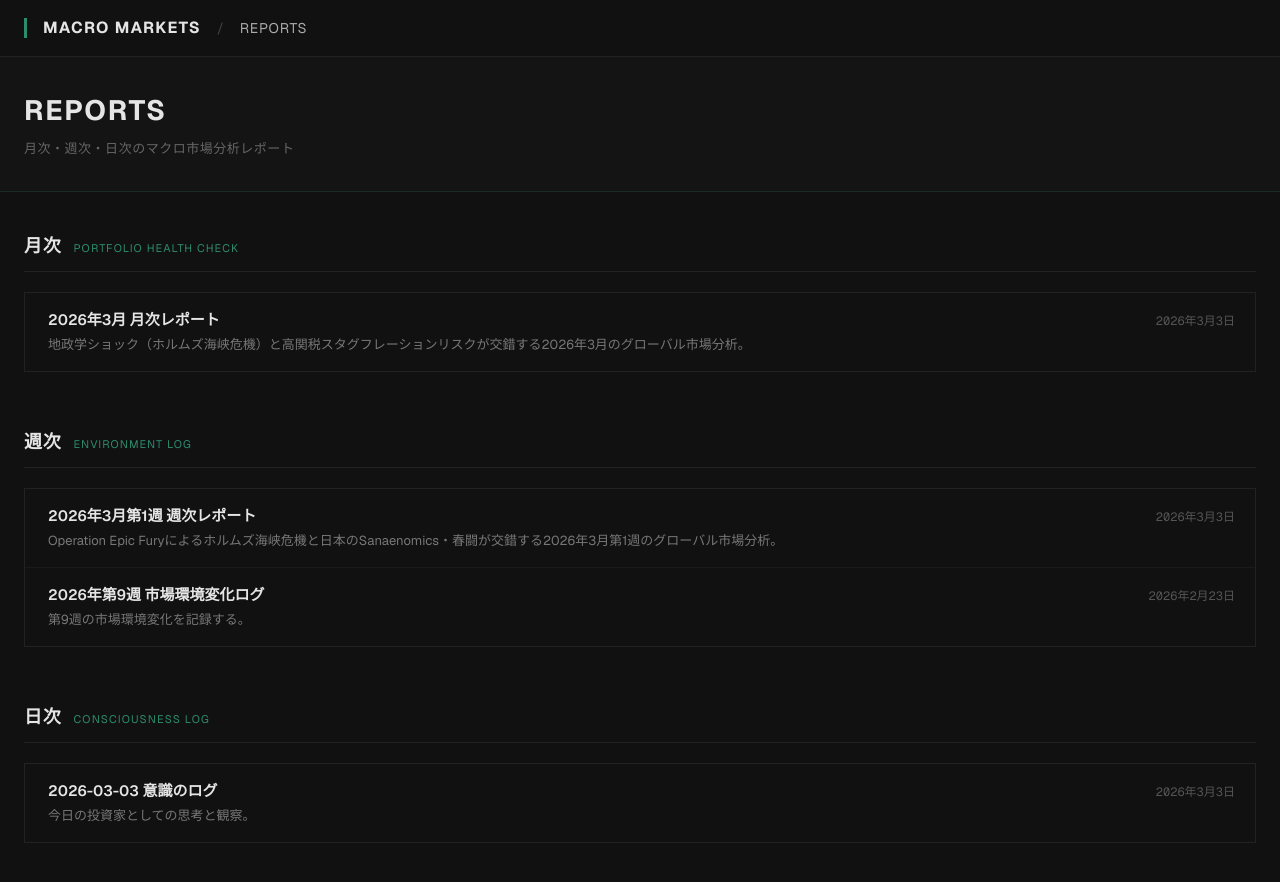
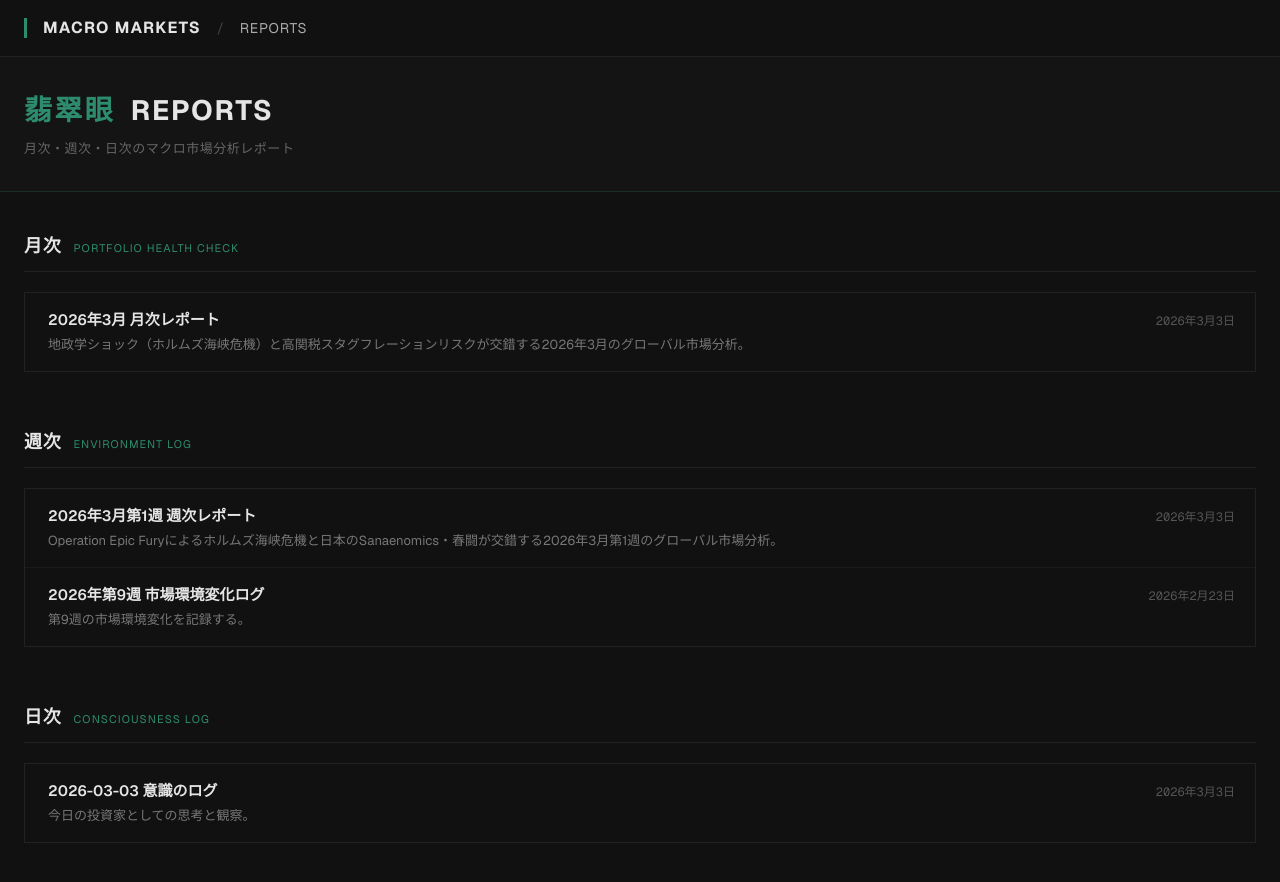
Before and after one commit to ops324/hisuigan-macro-insight-engine, a Next.js app: page /reports in a window 1280 px wide. Shown: the top 882 px of the page. Built offline with nearby package versions, Linux system fonts and the light colour scheme.

Commit message:
Add 翡翠眼 label to reports page title
Co-Authored-By: Claude Sonnet 4.5 <noreply@anthropic.com>

```diff
--- a/app/reports/page.tsx
+++ b/app/reports/page.tsx
@@ -36,7 +36,8 @@ export default function ReportsPage() {
       {/* ページタイトル */}
       <div style={{ borderBottom: `1px solid ${JADE}33`, background: "#141414", padding: "32px 0" }}>
         <div style={{ maxWidth: 1280, margin: "0 auto", padding: "0 24px" }}>
-          <h1 style={{ fontSize: 28, fontWeight: 700, letterSpacing: "0.06em", margin: 0, color: "#e5e5e5" }}>
+          <h1 style={{ fontSize: 28, fontWeight: 700, letterSpacing: "0.06em", margin: 0, color: "#e5e5e5", display: "flex", alignItems: "baseline", gap: 16 }}>
+            <span style={{ fontSize: 28, color: JADE, letterSpacing: "0.08em" }}>翡翠眼</span>
             REPORTS
           </h1>
           <p style={{ fontSize: 13, color: "#666", marginTop: 8, letterSpacing: "0.04em" }}>
```
